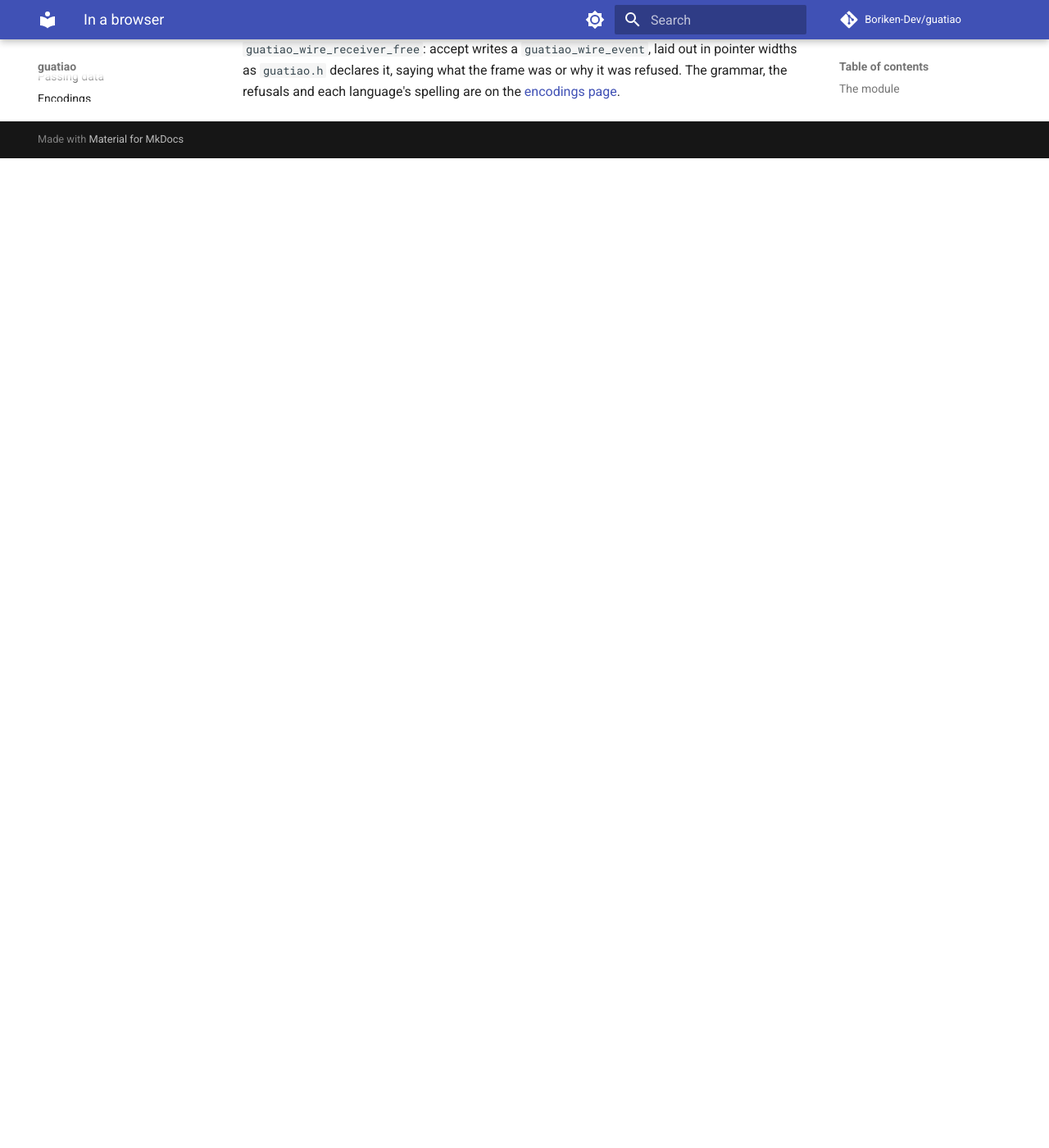
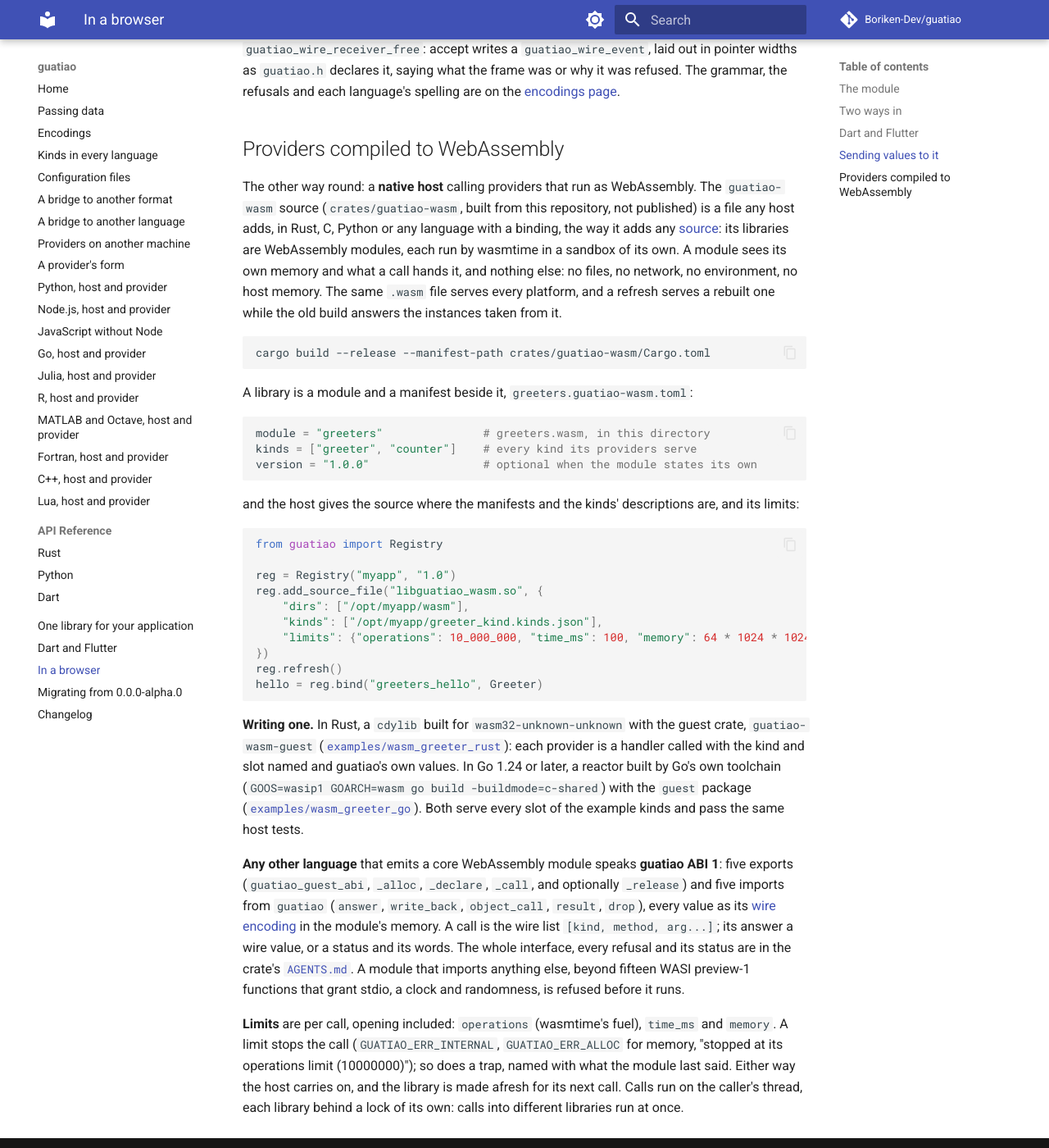
Before and after one commit to Boriken-Dev/guatiao, an MkDocs documentation site: the page built from docs/wasm.md, in a window 1280 px wide and 1400 px high, scrolled down 2673 px. Shown: the whole window at 82% size. Built offline with MkDocs 1.6.1 and Material for MkDocs 9.7.7, drawn with Linux system fonts in a browser that asks for light colours; comment, search, counter and statistics services are not loaded; before the commit the page ends 2866 px from its top, so only the background shows below that.

Commit message:
docs: providers compiled to WebAssembly, on a native host
How a host adds the guatiao-wasm source, how a library is written in
Rust, Go or any language that emits a core module, and what its limits
and refusals are.

````diff
--- a/docs/wasm.md
+++ b/docs/wasm.md
@@ -126,3 +126,75 @@
 declares it, saying what the frame was or why it was refused. The grammar,
 the refusals and each language's spelling are on the
 [encodings page](encodings.md#values-on-the-wire).
+
+## Providers compiled to WebAssembly
+
+The other way round: a **native host** calling providers that run as
+WebAssembly. The `guatiao-wasm` source (`crates/guatiao-wasm`, built from
+this repository, not published) is a file any host adds, in Rust, C,
+Python or any language with a binding, the way it adds any
+[source](language-bridges.md): its libraries are WebAssembly modules,
+each run by wasmtime in a sandbox of its own. A module sees its own
+memory and what a call hands it, and nothing else: no files, no network,
+no environment, no host memory. The same `.wasm` file serves every
+platform, and a refresh serves a rebuilt one while the old build answers
+the instances taken from it.
+
+```bash
+cargo build --release --manifest-path crates/guatiao-wasm/Cargo.toml
+```
+
+A library is a module and a manifest beside it, `greeters.guatiao-wasm.toml`:
+
+```toml
+module = "greeters"               # greeters.wasm, in this directory
+kinds = ["greeter", "counter"]    # every kind its providers serve
+version = "1.0.0"                 # optional when the module states its own
+```
+
+and the host gives the source where the manifests and the kinds'
+descriptions are, and its limits:
+
+```python
+from guatiao import Registry
+
+reg = Registry("myapp", "1.0")
+reg.add_source_file("libguatiao_wasm.so", {
+    "dirs": ["/opt/myapp/wasm"],
+    "kinds": ["/opt/myapp/greeter_kind.kinds.json"],
+    "limits": {"operations": 10_000_000, "time_ms": 100, "memory": 64 * 1024 * 1024},
+})
+reg.refresh()
+hello = reg.bind("greeters_hello", Greeter)
+```
+
+**Writing one.** In Rust, a `cdylib` built for `wasm32-unknown-unknown`
+with the guest crate, `guatiao-wasm-guest`
+([`examples/wasm_greeter_rust`](https://github.com/Boriken-Dev/guatiao/tree/main/examples/wasm_greeter_rust)):
+each provider is a handler called with the kind and slot named and
+guatiao's own values. In Go 1.24 or later, a reactor built by Go's own
+toolchain (`GOOS=wasip1 GOARCH=wasm go build -buildmode=c-shared`) with the
+`guest` package
+([`examples/wasm_greeter_go`](https://github.com/Boriken-Dev/guatiao/tree/main/examples/wasm_greeter_go)).
+Both serve every slot of the example kinds and pass the same host tests.
+
+**Any other language** that emits a core WebAssembly module speaks
+**guatiao ABI 1**: five exports (`guatiao_guest_abi`, `_alloc`, `_declare`,
+`_call`, and optionally `_release`) and five imports from `guatiao`
+(`answer`, `write_back`, `object_call`, `result`, `drop`), every value as
+its [wire encoding](encodings.md#values-on-the-wire) in the module's
+memory. A call is the wire list `[kind, method, arg...]`; its answer a
+wire value, or a status and its words. The whole interface, every refusal
+and its status are in the crate's
+[`AGENTS.md`](https://github.com/Boriken-Dev/guatiao/blob/main/crates/guatiao-wasm/AGENTS.md).
+A module that imports anything else, beyond fifteen WASI preview-1
+functions that grant stdio, a clock and randomness, is refused before it
+runs.
+
+**Limits** are per call, opening included: `operations` (wasmtime's fuel),
+`time_ms` and `memory`. A limit stops the call (`GUATIAO_ERR_INTERNAL`,
+`GUATIAO_ERR_ALLOC` for memory, "stopped at its operations limit
+(10000000)"); so does a trap, named with what the module last said. Either
+way the host carries on, and the library is made afresh for its next
+call. Calls run on the caller's thread, each library behind a lock of its
+own: calls into different libraries run at once.
````
